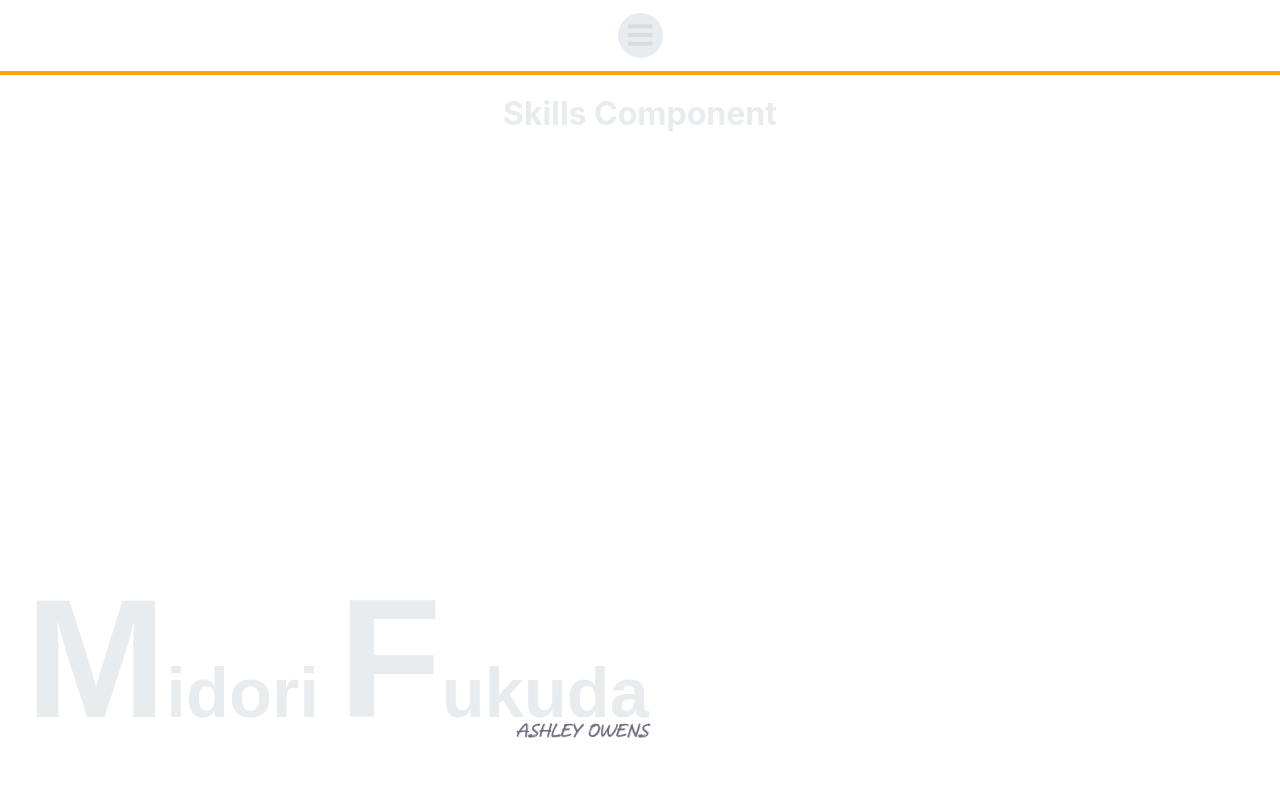
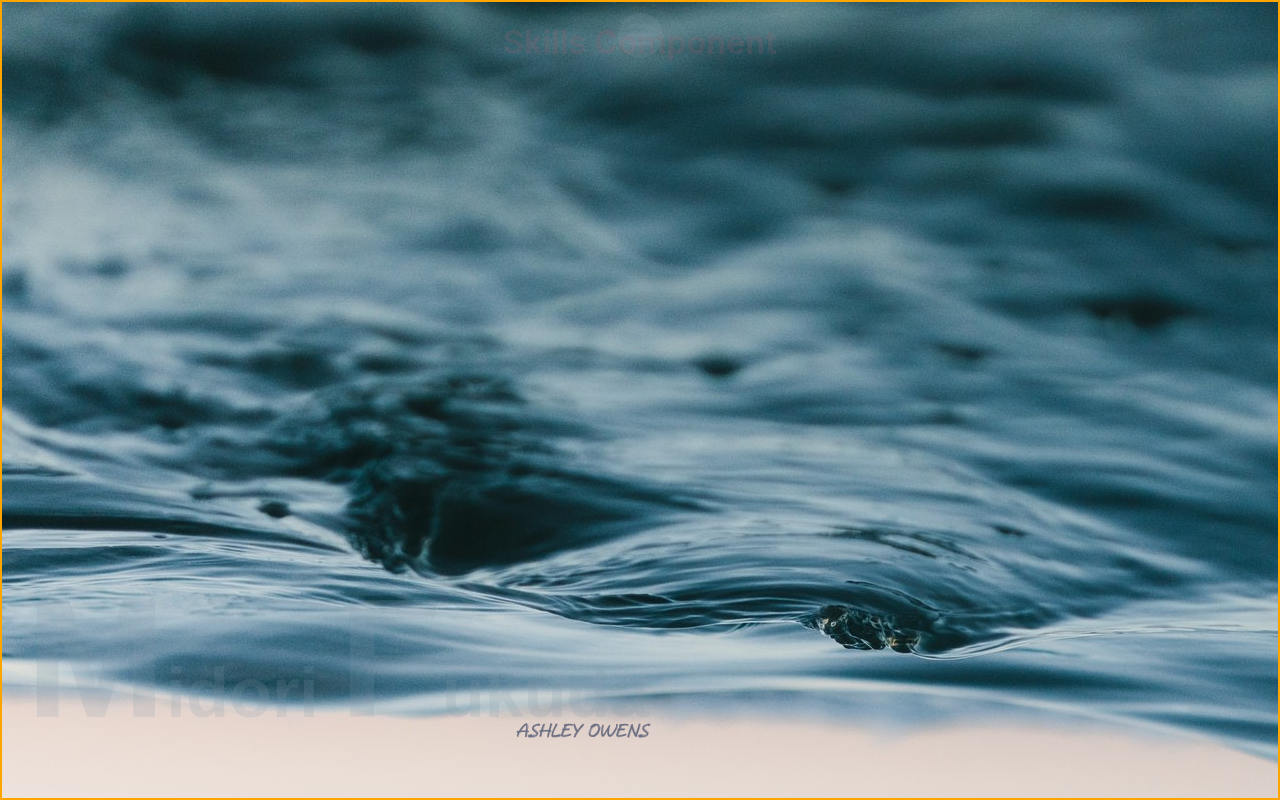
Before and after one commit to lilmatchamonster/portfolio, a React (Create React App) app: page /skills in a window 1280 px wide. Built offline with nearby package versions, Linux system fonts and the light colour scheme; a web font is replaced by a local one.

Commit message:
Update Transitions

```diff
--- a/src/App.js
+++ b/src/App.js
@@ -1,25 +1,39 @@
 import React, { useState, useEffect } from 'react';
 import { Route, Switch } from "react-router-dom";
-import { useTransition, animated } from "react-spring";
+import { useTransition, useSpring, animated } from "react-spring";
+import { Spring, Transition } from "react-spring/renderprops";
 import Header from './components/Header'
 import About from './components/About'
 import Skills from './components/Skills'
 import Projects from './components/Projects'
 import Menu from './components/Menu'
 import Footer from './components/Footer'
-import leaf from './imgs/leaf.jpg'
-import leaf_invert from './imgs/leaf-inverted.jpg'
 import './App.css';
 
 
 function App(props) {
   const { location, history } = props
+  let curLocation = location.pathname
   const [toggleMenu, settoggleMenu] = useState(false);
-  const transitions = useTransition(location, location => location.pathname, {
-    from: { opacity: 0, transform: 'translate3d(100%,0,0)' },
-    enter: { opacity: 1, transform: 'translate3d(0%,0,0)' },
-    leave: { opacity: 0, transform: 'translate3d(-50%,0,0)' },
-  })
+  const [load, setLoad] = useState(false);
+  // const transitions = useTransition(location, location => location.pathname, {
+  //   from: { opacity: 0, transform: 'translate3d(100%,0,0)' },
+  //   enter: { opacity: 1, transform: 'translate3d(0%,0,0)' },
+  //   leave: { opacity: 0, transform: 'translate3d(-50%,0,0)' },
+  // })
+
+
+  useEffect(() => {
+    setLoad(true)
+    return () => {
+      setLoad(false)
+    };
+  }, [])
+
+  // const fade = useSpring({
+  //   opacity: toggleMenu ? 1 : 0,
+  //   marginLeft: toggleMenu ? 0 : -100
+  // });
 
   const themeInvert = () => {
     const set = !toggleMenu;
@@ -28,26 +42,85 @@ function App(props) {
 
   return (
     <div className="App">
-        <Header history={history} themeInvert={themeInvert} toggleMenu={toggleMenu} />
-        <div>
-          {toggleMenu ? <Menu className="menu-position" history={history} settoggleMenu={settoggleMenu} toggleMenu={toggleMenu} themeInvert={themeInvert}/> : null}
-          {transitions.map(({item: location, props, key })=>(
-            <animated.div key={key} style={props}>
+      <Header history={history} themeInvert={themeInvert} toggleMenu={toggleMenu} />
+      <div>
+        <Transition
+            items={toggleMenu}
+            from={{marginLeft: -100 }}
+            enter={{marginLeft: 0 }}
+            leave={{marginLeft: -100 }}
+          >
+            {toggleMenu => toggleMenu && (props => <animated.div style={props}><Menu className="menu-position" history={history} settoggleMenu={settoggleMenu} toggleMenu={toggleMenu} themeInvert={themeInvert}/></animated.div>)}</Transition>
+        {/* {toggleMenu ? <animated.div style={fade}><Menu className="menu-position" history={history} settoggleMenu={settoggleMenu} toggleMenu={toggleMenu} themeInvert={themeInvert}/></animated.div> : null} */}
+        <Transition
+          items={curLocation}
+          from={{ opacity: 0, marginLeft: -100 }}
+          enter={{ opacity: 1, marginLeft: 0 }}
+          leave={{ opacity: 0, marginLeft: -100 }}
+        >
+          {curLocation => curLocation && (props =>
+            <animated.div style={props}>
               <Switch location={location}>
                 <Route exact path='/' render={() => <About toggleMenu={toggleMenu} />} />
                 <Route path='/skills' render={() => <Skills toggleMenu={toggleMenu} />} />
                 <Route path='/projects' render={() => <Projects toggleMenu={toggleMenu} themeInvert={themeInvert}/>} />
               </Switch>
             </animated.div>
-          ))}
-        </div>
-        <Footer toggleMenu={toggleMenu} history={history}/>
+          )}
+        </Transition>
+        {/* <Transition
+            items={toggleMenu}
+            from={{ opacity: 0 }}
+            enter={{ opacity: 1 }}
+            update={{ opacity: 1 }}
+            leave={{ opacity: 0 }}
+          >
+            {toggleMenu => toggleMenu && (props =>
+              <div style={props}>
+                <Switch location={location}>
+                  <Route exact path='/' render={() => <About toggleMenu={toggleMenu} />} />
+                  <Route path='/skills' render={() => <Skills toggleMenu={toggleMenu} />} />
+                  <Route path='/projects' render={() => <Projects toggleMenu={toggleMenu} themeInvert={themeInvert}/>} />
+                </Switch>
+              </div>
+            )}
+          </Transition> */}
+
       </div>
+      <Footer toggleMenu={toggleMenu} history={history}/>
+    </div>
   );
 }
 
 // export default withRouter(App);
 export default App;
+          // <Transition
+          //   items={toggleMenu}
+          //   from={{ opacity: 0 }}
+          //   enter={{ opacity: 1 }}
+          //   leave={{ opacity: 0 }}
+          // >
+          //   {toggleMenu => toggleMenu && (props =>
+          //     <div style={props}>
+          //       <Switch location={location}>
+          //         <Route exact path='/' render={() => <About toggleMenu={toggleMenu} />} />
+          //         <Route path='/skills' render={() => <Skills toggleMenu={toggleMenu} />} />
+          //         <Route path='/projects' render={() => <Projects toggleMenu={toggleMenu} themeInvert={themeInvert}/>} />
+          //       </Switch>
+          //     </div>
+          //   )}
+          // </Transition>
+
+
+// {transitions.map(({item: location, props, key })=>(
+//   <animated.div key={key} style={props}>
+//     <Switch location={location}>
+//       <Route exact path='/' render={() => <About toggleMenu={toggleMenu} />} />
+//       <Route path='/skills' render={() => <Skills toggleMenu={toggleMenu} />} />
+//       <Route path='/projects' render={() => <Projects toggleMenu={toggleMenu} themeInvert={themeInvert}/>} />
+//     </Switch>
+//   </animated.div>
+// ))}
 
 // const theme = [
 //   {color: 'hsl(351, 28%, 52%)',  background: `url(${leaf})`, h1:{color: 'hsla(351, 28%, 52%, .19)'}},
--- a/src/components/About.js
+++ b/src/components/About.js
@@ -1,4 +1,5 @@
-import React, { useState } from 'react';
+import React from 'react';
+import { Transition } from "react-spring/renderprops";
 import styled from 'styled-components';
 import leaf from '../imgs/leaf.jpg'
 import leaf_invert from '../imgs/leaf-inverted.jpg'
@@ -6,18 +7,17 @@ import '../App.css';
 
 const About = (props) => {
   const { toggleMenu } = props
-  const curTheme = toggleMenu ? 'b' : 'a';
+  let curTheme = toggleMenu ? 'b' : 'a';
 
   const theme={
-    a:{color: 'hsl(351, 28%, 52%)',  background: `url(${leaf})`, h1:{color: 'hsla(351, 28%, 52%, .19)'}},
-    b:{color: 'hsl(235, 9%, 47%)',  background: `url(${leaf_invert})`, h1:{color: 'hsla(206, 56%, 23%, .19)'}},
+    a:{color: 'hsl(351, 28%, 52%)',  backgroundImage: `url(${leaf})`, h1:{color: 'hsla(206, 56%, 23%, .19)'}},
+    b:{color: 'hsl(235, 9%, 47%)',  backgroundImage: `url(${leaf_invert})`},
   }
-  console.log(`Incoming props:`, props)
 
   const AboutSyles = styled.div`
     border: 2px solid orange;
     box-sizing: border-box;
-    ${theme[curTheme]}
+    /* ${theme[curTheme]} */
     background-position: center;
     -webkit-background-size: cover;
     -moz-background-size: cover;
@@ -29,9 +29,29 @@ const About = (props) => {
     width: 100%;
   `;
   return (
-    <AboutSyles>
-      <h1>About Component</h1>
-    </AboutSyles>
+    <Transition
+      items={toggleMenu}
+      from={{ opacity: 0 }}
+      enter={{ opacity: 1 }}
+      leave={{ opacity: 0 }}
+    >
+      {toggleMenu =>
+        toggleMenu ?
+        props =>
+        <div style={props}>
+          <AboutSyles style={theme['b']}>
+            <div></div>
+          </AboutSyles>
+         </div>
+        :
+        props =>
+        <div style={props}>
+          <AboutSyles style={theme['a']}>
+            <h1 style={{color: 'hsla(351, 28%, 52%, .19)'}}>About Component</h1>
+          </AboutSyles>
+         </div>
+      }
+    </Transition>
   )
 }
 
--- a/src/components/Projects.js
+++ b/src/components/Projects.js
@@ -1,20 +1,22 @@
 import React from 'react';
+import { Transition } from "react-spring/renderprops";
 import styled from 'styled-components';
 import berry from '../imgs/galina-n-AgWVcQz1bOA-unsplash.jpg'
 import berry_invert from '../imgs/galina-n-AgWVcQz1bOA-unsplash-inverted.jpg'
 import '../App.css';
 
 const Projects = (props) => {
-  const curTheme = props.toggleMenu ? 'b' : 'a';
+  const { toggleMenu } = props
+  const curTheme = toggleMenu ? 'b' : 'a';
 
   const theme={
-    a: {color: 'hsl(235, 9%, 47%)', background: `url(${berry})`, h1:{color: 'hsla(206, 56%, 23%, .19)'}, transition: 'background 200s;'},
-    b: {color: 'hsl(351, 28%, 52%)', background: `url(${berry_invert})`, h1:{color: 'hsla(351, 28%, 52%, .19)'}, transition: 'background 200s;'}
+    a:{color: 'hsl(235, 9%, 47%)', background: `url(${berry})`, h1:{color: 'hsla(206, 56%, 23%, .19)'}},
+    b:{color: 'hsl(351, 28%, 52%)', background: `url(${berry_invert})`}
   }
 
   const ProjectSyles = styled.div`
     box-sizing: border-box;
-    ${theme[curTheme]}
+    /* ${theme[curTheme]} */
     background-position: center;
     -webkit-background-size: cover;
     -moz-background-size: cover;
@@ -26,9 +28,29 @@ const Projects = (props) => {
     width: 100%;
   `;
   return (
-    <ProjectSyles>
-      <h1>Projects Component</h1>
-    </ProjectSyles>
+    <Transition
+      items={toggleMenu}
+      from={{ opacity: 0 }}
+      enter={{ opacity: 1 }}
+      leave={{ opacity: 0 }}
+    >
+      {toggleMenu =>
+        toggleMenu ?
+        props =>
+        <div style={props}>
+          <ProjectSyles style={theme['b']}>
+            <div></div>
+          </ProjectSyles>
+        </div>
+        :
+        props =>
+        <div style={props}>
+          <ProjectSyles style={theme['a']}>
+            <h1 style={{color: 'hsla(206, 56%, 23%, .19)'}}>Projects Component</h1>
+          </ProjectSyles>
+        </div>
+      }
+    </Transition>
   )
 }
 
--- a/src/components/Skills.js
+++ b/src/components/Skills.js
@@ -1,21 +1,23 @@
 import React from 'react';
+import { Transition } from "react-spring/renderprops";
 import styled from 'styled-components';
 import beach from '../imgs/beach-close-up-cold-1533720.jpg'
 import beach_invert from '../imgs/beach-close-up-cold-inverted.jpg'
 
 
 const Skills = (props) => {
-  const curTheme = props.toggleMenu ? 'b' : 'a';
+  const { toggleMenu } = props
+  let curTheme = toggleMenu ? 'b' : 'a';
 
   const theme={
     a: {color: 'hsl(235, 9%, 47%)',  background: `url(${beach})`, h1:{color: 'hsla(206, 19%, 59%, .19)'}},
-    b: {color: 'hsl(351, 28%, 52%)',  background: `url(${beach_invert})`, h1:{color: 'hsla(351, 28%, 52%, .19)'}},
+    b: {color: 'hsl(351, 28%, 52%)',  background: `url(${beach_invert})`}
   }
 
   const SkillsSyles = styled.div`
     border: 2px solid orange;
     box-sizing: border-box;
-    ${theme[curTheme]}
+    /* ${theme[curTheme]} */
     background-position: center;
     -webkit-background-size: cover;
     -moz-background-size: cover;
@@ -27,9 +29,29 @@ const Skills = (props) => {
     width: 100%;
   `;
   return (
-    <SkillsSyles>
-      <h1>Skills Component</h1>
-    </SkillsSyles>
+    <Transition
+      items={toggleMenu}
+      from={{ opacity: 0 }}
+      enter={{ opacity: 1 }}
+      leave={{ opacity: 0 }}
+    >
+      {toggleMenu =>
+        toggleMenu ?
+        props =>
+        <div style={props}>
+          <SkillsSyles style={theme['b']}>
+            <div></div>
+          </SkillsSyles>
+         </div>
+        :
+        props =>
+        <div style={props}>
+          <SkillsSyles style={theme['a']}>
+            <h1 style={{color: 'hsla(351, 28%, 52%, .19)'}}>Skills Component</h1>
+          </SkillsSyles>
+         </div>
+      }
+    </Transition>
   )
 }
 
```
